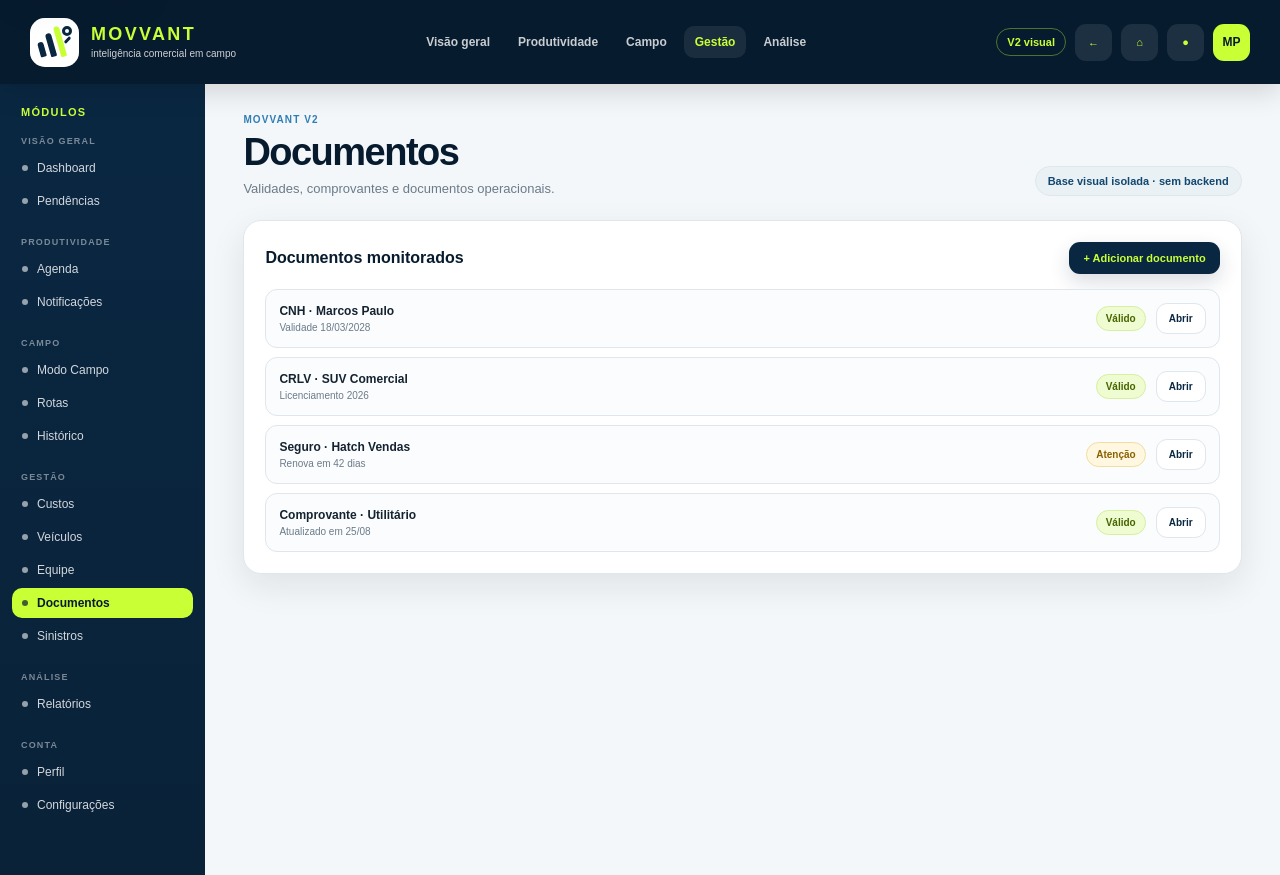
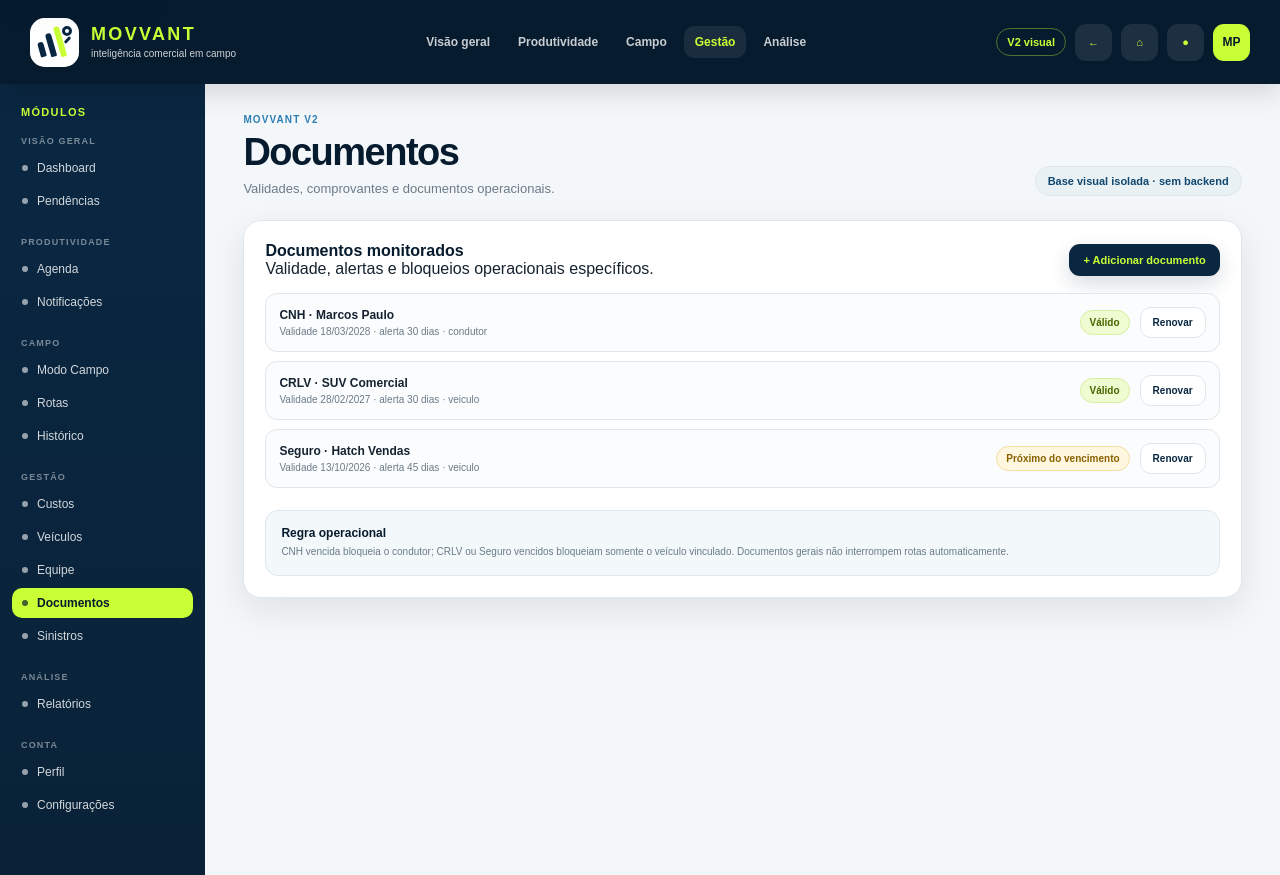
Before and after one commit to Manopanassolo/controle-facil-km, a Next.js app in the folder movvant-v2/: page /documentos in a window 1280 px wide. Built offline with nearby package versions, Linux system fonts and the light colour scheme.

Commit message:
Integrate documents with compliance state

```diff
--- a/movvant-v2/src/components/DocumentsSessionModule.tsx
+++ b/movvant-v2/src/components/DocumentsSessionModule.tsx
@@ -1,48 +1,30 @@
 'use client';
 
-import { useState } from 'react';
-import { PrototypeActionButton } from './PrototypeActionButton';
 import { PrototypeFormDialog, PrototypeFormValues } from './PrototypeFormDialog';
+import { DocumentKind, DocumentScope, useSessionActivity } from './SessionActivityProvider';
 
-type DocumentItem = { title: string; detail: string; status: string; session?: boolean };
+function text(values:PrototypeFormValues,key:string){const current=values[key];return Array.isArray(current)?current.join(' · '):current||'';}
+function formatDate(date:string){if(!date)return 'Sem validade';const[y,m,d]=date.split('-');return`${d}/${m}/${y}`;}
+function warningDays(value:string){return Number(value.replace(/\D/g,''))||30;}
 
-const initialDocs: DocumentItem[] = [
-  { title: 'CNH · Marcos Paulo', detail: 'Validade 18/03/2028', status: 'Válido' },
-  { title: 'CRLV · SUV Comercial', detail: 'Licenciamento 2026', status: 'Válido' },
-  { title: 'Seguro · Hatch Vendas', detail: 'Renova em 42 dias', status: 'Atenção' },
-  { title: 'Comprovante · Utilitário', detail: 'Atualizado em 25/08', status: 'Válido' }
-];
-
-function text(values: PrototypeFormValues, key: string) {
-  const current = values[key];
-  return Array.isArray(current) ? current.join(' · ') : current || '';
+export function DocumentsSessionModule(){
+ const{documents,documentAlerts,addDocument,renewDocument,clearSessionDocuments}=useSessionActivity();
+ const sessionCount=documents.filter((doc)=>doc.source==='session').length;
+ function createDocument(values:PrototypeFormValues){const tipo=text(values,'tipo') as DocumentKind;const scope=text(values,'escopo') as DocumentScope;addDocument({kind:tipo,scope,subject:text(values,'vinculo'),expiryDate:text(values,'validade'),warningDays:warningDays(text(values,'alerta')),note:text(values,'observacao')});}
+ function renew(documentId:string,values:PrototypeFormValues){renewDocument(documentId,text(values,'validade'),warningDays(text(values,'alerta')),text(values,'observacao'));}
+ return <section className="panel">
+  <div className="panel-title-row"><div><h2>Documentos monitorados</h2><span>Validade, alertas e bloqueios operacionais específicos.</span></div><div className="row-actions">{sessionCount?<button type="button" className="secondary-button" onClick={clearSessionDocuments}>Limpar documentos da sessão</button>:null}<PrototypeFormDialog trigger="+ Adicionar documento" title="Adicionar documento" description="Cadastre a validade. CNH, CRLV e Seguro vencidos podem bloquear apenas a operação que depende deles." onValidate={createDocument} fields={[
+   {name:'tipo',label:'Tipo de documento',type:'select',required:true,options:['CNH','CRLV','Seguro','Comprovante','Contrato','Outro']},
+   {name:'escopo',label:'Escopo',type:'select',required:true,options:[{label:'Condutor',value:'condutor'},{label:'Veículo',value:'veiculo'},{label:'Geral',value:'geral'}]},
+   {name:'vinculo',label:'Vinculado a',required:true,placeholder:'Nome exato do condutor ou veículo'},
+   {name:'validade',label:'Data de validade',type:'date',required:true},
+   {name:'alerta',label:'Alertar com antecedência',type:'select',required:true,options:['7 dias','15 dias','30 dias','45 dias','60 dias']},
+   {name:'observacao',label:'Observação',type:'textarea',placeholder:'Informações adicionais'}
+  ]}/></div></div>
+  {sessionCount?<div className="session-banner"><strong>{sessionCount} documento(s) criado(s) nesta sessão</strong><span>Nenhum arquivo foi enviado; a homologação valida regras de validade e operação.</span></div>:null}
+  <div className="document-list">{documents.map((doc)=>{const alert=documentAlerts.find((item)=>item.documentId===doc.id);const status=alert?.state==='vencido'?'Vencido':alert?.state==='proximo'?'Próximo do vencimento':'Válido';return <div className={`document-row ${doc.source==='session'?'session-row':''}`} key={doc.id}><div className="document-copy"><strong>{doc.kind} · {doc.subject}</strong><span>Validade {formatDate(doc.expiryDate)} · alerta {doc.warningDays} dias · {doc.scope}</span>{alert?.blocksOperation?<span className="tag warning">Bloqueia operação correspondente</span>:null}{doc.source==='session'?<em className="session-chip">Somente nesta sessão</em>:null}</div><div className="row-actions"><span className={`tag ${status==='Válido'?'success':'warning'}`}>{status}</span><PrototypeFormDialog trigger="Renovar" className="secondary-button" title={`Renovar ${doc.kind}`} description="Atualize a validade; o bloqueio é recalculado imediatamente." onValidate={(values)=>renew(doc.id,values)} fields={[
+    {name:'validade',label:'Nova validade',type:'date',required:true},{name:'alerta',label:'Alertar com antecedência',type:'select',required:true,options:['7 dias','15 dias','30 dias','45 dias','60 dias']},{name:'observacao',label:'Observação',type:'textarea',placeholder:'Número, protocolo ou observação da renovação'}
+   ]}/></div></div>;})}</div>
+  <div className="soft-box"><strong>Regra operacional</strong><span>CNH vencida bloqueia o condutor; CRLV ou Seguro vencidos bloqueiam somente o veículo vinculado. Documentos gerais não interrompem rotas automaticamente.</span></div>
+ </section>;
 }
-
-export function DocumentsSessionModule() {
-  const [sessionDocs, setSessionDocs] = useState<DocumentItem[]>([]);
-  const docs = [...sessionDocs, ...initialDocs];
-
-  function addDocument(values: PrototypeFormValues) {
-    const rawDate = text(values, 'validade');
-    const formatted = rawDate ? rawDate.split('-').reverse().join('/') : 'Sem validade';
-    setSessionDocs((current) => [{
-      title: `${text(values, 'tipo')} · ${text(values, 'vinculo')}`,
-      detail: rawDate ? `Validade ${formatted}` : 'Sem validade informada',
-      status: text(values, 'status'),
-      session: true
-    }, ...current]);
-  }
-
-  return <section className="panel">
-    <div className="panel-title-row"><h2>Documentos monitorados</h2><PrototypeFormDialog trigger="+ Adicionar documento" title="Adicionar documento" description="Valide tipo, vínculo, validade e regra de alerta antes de conectarmos armazenamento de arquivos." onValidate={addDocument} fields={[
-      {name:'tipo',label:'Tipo de documento',type:'select',required:true,options:['CNH','CRLV','Seguro','Comprovante','Contrato','Outro']},
-      {name:'vinculo',label:'Vinculado a',required:true,placeholder:'Usuário ou veículo'},
-      {name:'validade',label:'Data de validade',type:'date'},
-      {name:'alerta',label:'Alertar com antecedência',type:'select',options:['7 dias','15 dias','30 dias','45 dias','60 dias']},
-      {name:'status',label:'Status',type:'select',required:true,options:['Válido','Atenção','Pendente']},
-      {name:'observacao',label:'Observação',type:'textarea',placeholder:'Informações adicionais do documento'}
-    ]} /></div>
-    {sessionDocs.length ? <div className="session-banner"><strong>{sessionDocs.length} documento(s) local(is)</strong><span>Somente nesta sessão · nenhum arquivo foi enviado.</span></div> : null}
-    <div className="document-list">{docs.map((doc, index) => <div className={`document-row ${doc.session ? 'session-row' : ''}`} key={`${doc.title}-${index}`}><div className="document-copy"><strong>{doc.title}</strong><span>{doc.detail}</span>{doc.session ? <em className="session-chip">Somente nesta sessão</em> : null}</div><div className="row-actions"><span className={`tag ${doc.status === 'Válido' ? 'success' : 'warning'}`}>{doc.status}</span><PrototypeActionButton className="secondary-button" title={doc.title} description="Abrirá detalhes, arquivo anexado, validade, alertas e histórico de atualização deste documento.">Abrir</PrototypeActionButton></div></div>)}</div>
-  </section>;
-}
```
